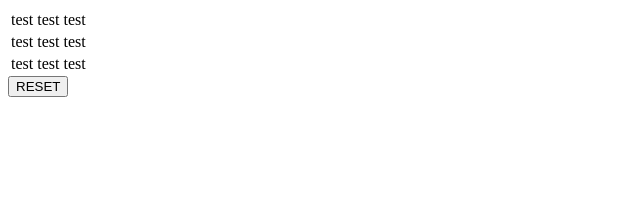
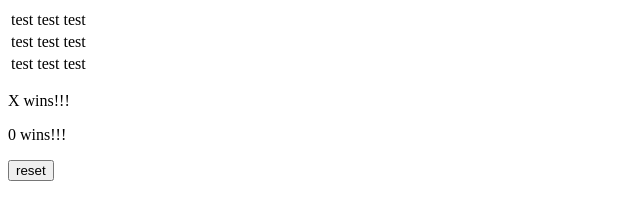
Before and after one commit to egormakedon/tic-tac-toe, a plain HTML site: page index.html in a window 1280 px wide. Shown: the whole page, without its empty margins (0-640 px from the left). Drawn offline with Linux system fonts and the light colour scheme.

Commit message:
Update html.

```diff
--- a/index.html
+++ b/index.html
@@ -12,7 +12,10 @@
 		<link rel="icon" href="img/icon.png">
 		<link rel="stylesheet" type="text/css" href="css/custom.css">
 	</head>
+
 	<body>
+		<div>
+			<div>
 				<table id="tableId">
 					<tr>
 						<td id="cell00">test</td>
@@ -30,8 +33,17 @@
 						<td id="cell22">test</td>
 					</tr>
 				</table>
+			</div>
 
-		<button id="resetButtonId">RESET</button>
+			<div>
+				<p id="crossNotificationId">X wins!!!</p>
+				<p id="zeroNotificationId">0 wins!!!</p>
+			</div>
+
+			<div>
+				<button id="resetButtonId">reset</button>
+			</div>
+		</div>
 
 		<script type="text/javascript" src="js/jquery-3.5.1.slim.min.js"></script>
 		<script type="text/javascript" src="js/custom.js"></script>
```
Lines whose indentation alone changed are shown as unchanged.
